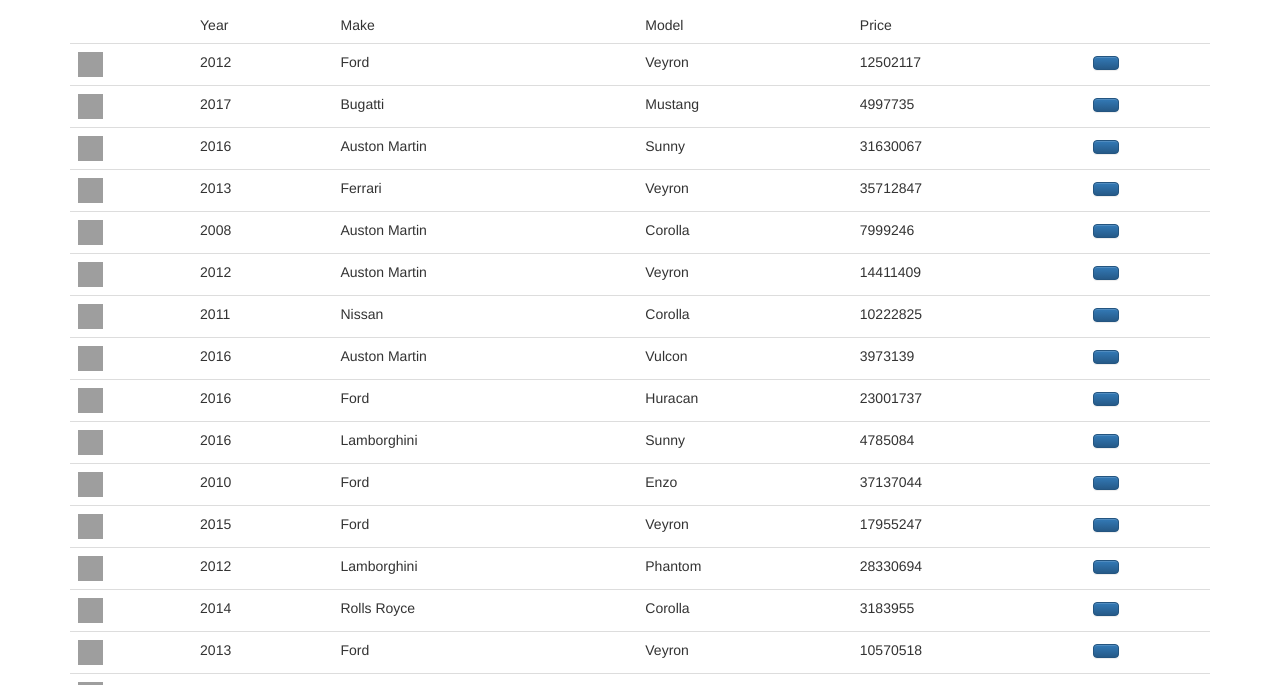
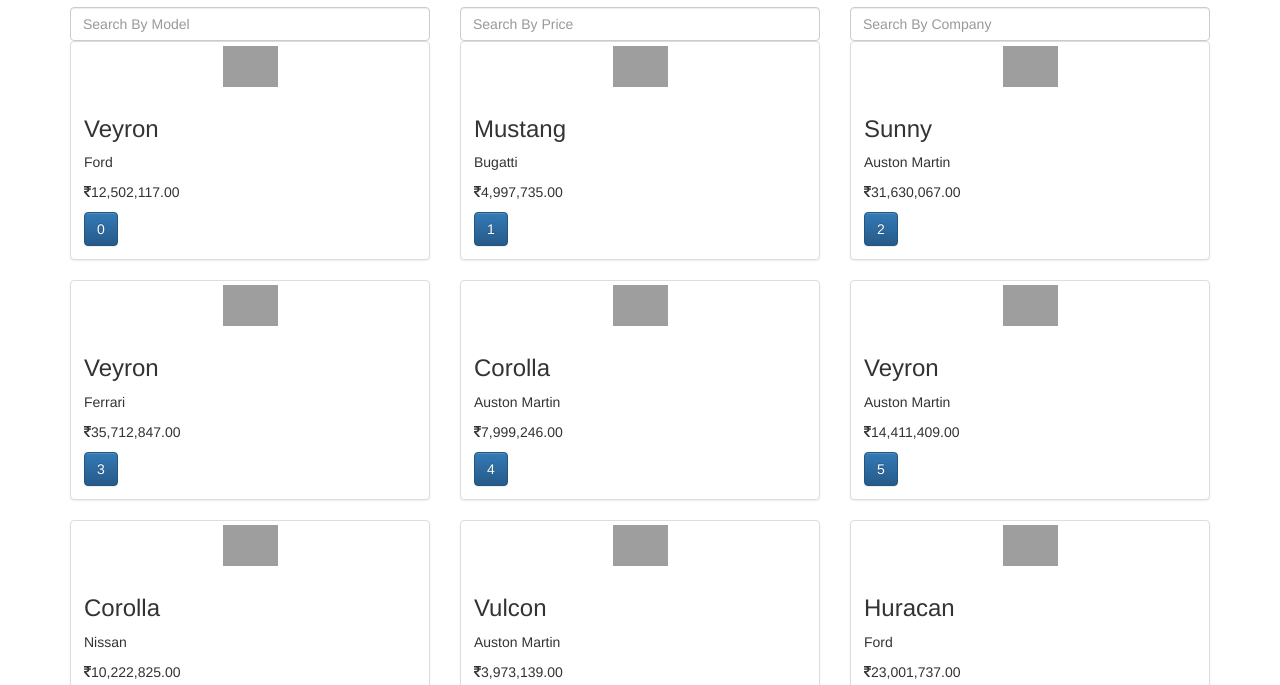
Before and after one commit to chaitanyaVadlamudi/project, a website: page index.html in a window 1280 px wide. Both pictures are taken after a click on the link "Vehicles". Shown: the part 115-800 px from the top of the page. Drawn offline with nearby package versions, Linux system fonts and the light colour scheme; grey boxes are pictures that could not be loaded.

Commit message:
added filters

```diff
--- a/app/templates/vehicles.html
+++ b/app/templates/vehicles.html
@@ -1,5 +1,5 @@
 <h1>Vehicles</h1>
-<table class="table table-hover">
+<!--<table class="table table-hover">
     <thead>
         <tr>
             <td></td>
@@ -31,21 +31,46 @@
         </tr>
 
     </thead>
-</table>
-<!--<div class="row">
+</table>-->
+<div class="row">
+ <div class="col-sm-6 col-md-4">
+
+            <input type="text" class="form-control" placeholder="Search By Model"
+                   ng-model="searchBymodel">
+
+    </div>
+
+      <div class="col-sm-6 col-md-4">
+
+            <input type="text" class="form-control" placeholder="Search By Price"
+                   ng-model="searchByprice">
 
 
-        <div class="col-sm-6 col-md-4" ng-repeat="vehicle in vehicles">
-            <div class="thumbnail">
-                <img src="{{vehicle.picture}}" alt="...">
+    </div>
+    <div class="col-sm-6 col-md-4">
+
+            <input type="text" class="form-control" placeholder="Search By Company"
+                   ng-model="searchBymake">
+
+    </div>
+
+</div>
+<div class="row">
+
+        <div class="col-sm-6 col-md-4" ng-repeat="vehicle in vehicles
+             |filter:{model:searchBymodel}
+             |filter:{price:searchByprice}
+             |filter:{make:searchBymake}">
+             <div class="thumbnail">
+               <img src="http://i614.photobucket.com/albums/tt224/blu3hamm3r/Aventador%20vs%20GTR/Aventador-1_zps30e6f4ca.jpg" width="55" height="55" alt="vehicle">
                 <div class="caption">
-                    <h3>{{vehicle.Model}}</h3>
-                    <p>This is awesome</p>
-                    <p>{{vehicle.price}}</p>
-                        <a href="#"  class="btn btn-primary" role="button" >Select</a>
-                    </p>
+                    <h3>{{vehicle.model}}</h3>
+                    <p>{{vehicle.make}}</p>
+                    <!--<p>{{vehicle.price|currency:"INR."}}</p>-->
+                    <p><i class="fa fa-inr"></i>{{vehicle.price|currency:""}}</p>
 
-                </div>
+                    <a href="#"  class="btn btn-primary" role="button" >{{$index}}</a>
+                     </div>
             </div>
         </div>
-    </div>-->
+    </div>
--- a/app/vehicles/vehicles-service.js
+++ b/app/vehicles/vehicles-service.js
@@ -2,6 +2,7 @@
     angular.module("vehicles")
     .service("vehicleSvc",["$http","$q",
                            function($http,$q){
+                               var vehicleResponse;
         function addDiscount(data){
              _.each(data.data.vehicles,function(item){
                 item.discount=.1;
@@ -11,9 +12,11 @@
 
         this.getVehicles=function(){
        var dfd= $q.defer();
-
-
-   $http.get("app/api/vehicles.json")
+       if (vehicleResponse) {
+           dfd.resolve(vehicleResponse);
+       }
+            else {
+                  $http.get("app/api/vehicles.json")
         .then(function(response){
        var data = addDiscount(response);
           dfd.resolve(data);
@@ -21,8 +24,9 @@
         .catch(function(response){
            dfd.reject(response)
         });
+            }
 
-    return dfd.promise;
+        return dfd.promise;
          // return  $http.get("app/api/vehicles.json");
 
         };
```
